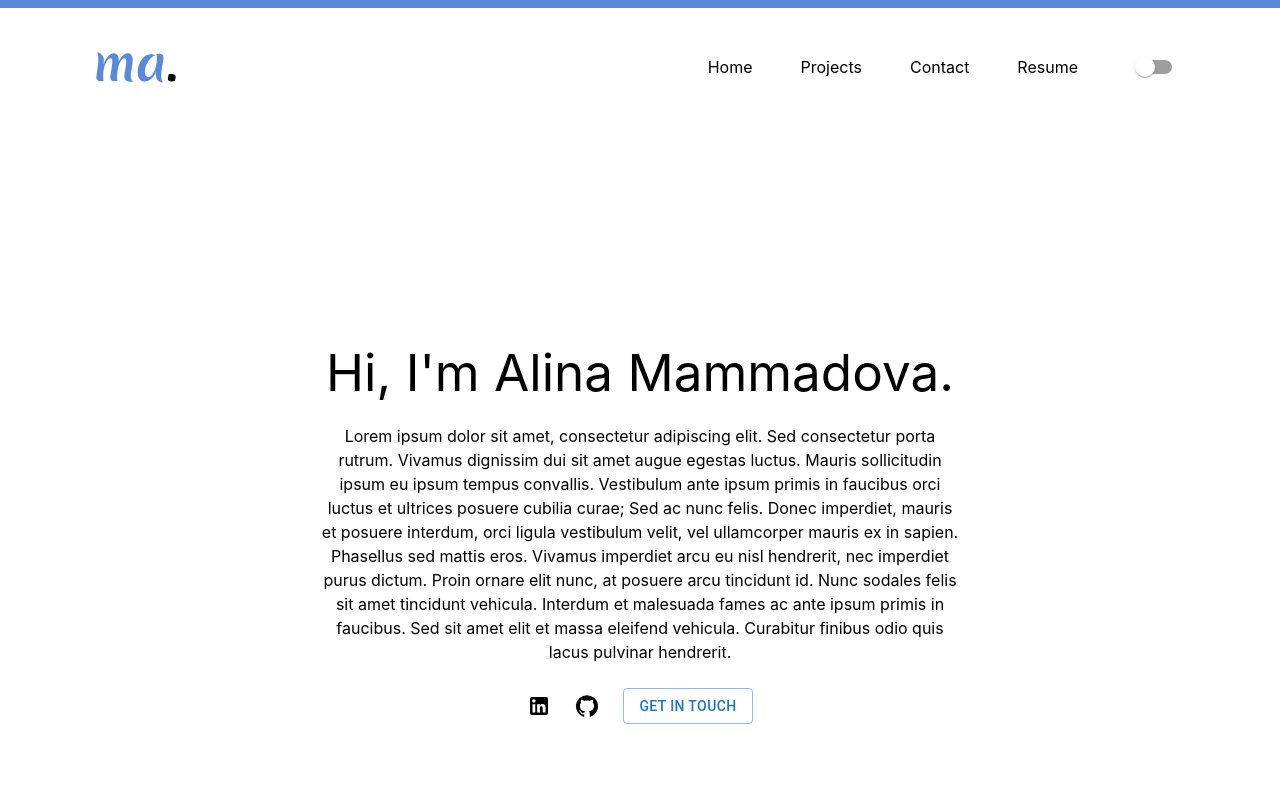
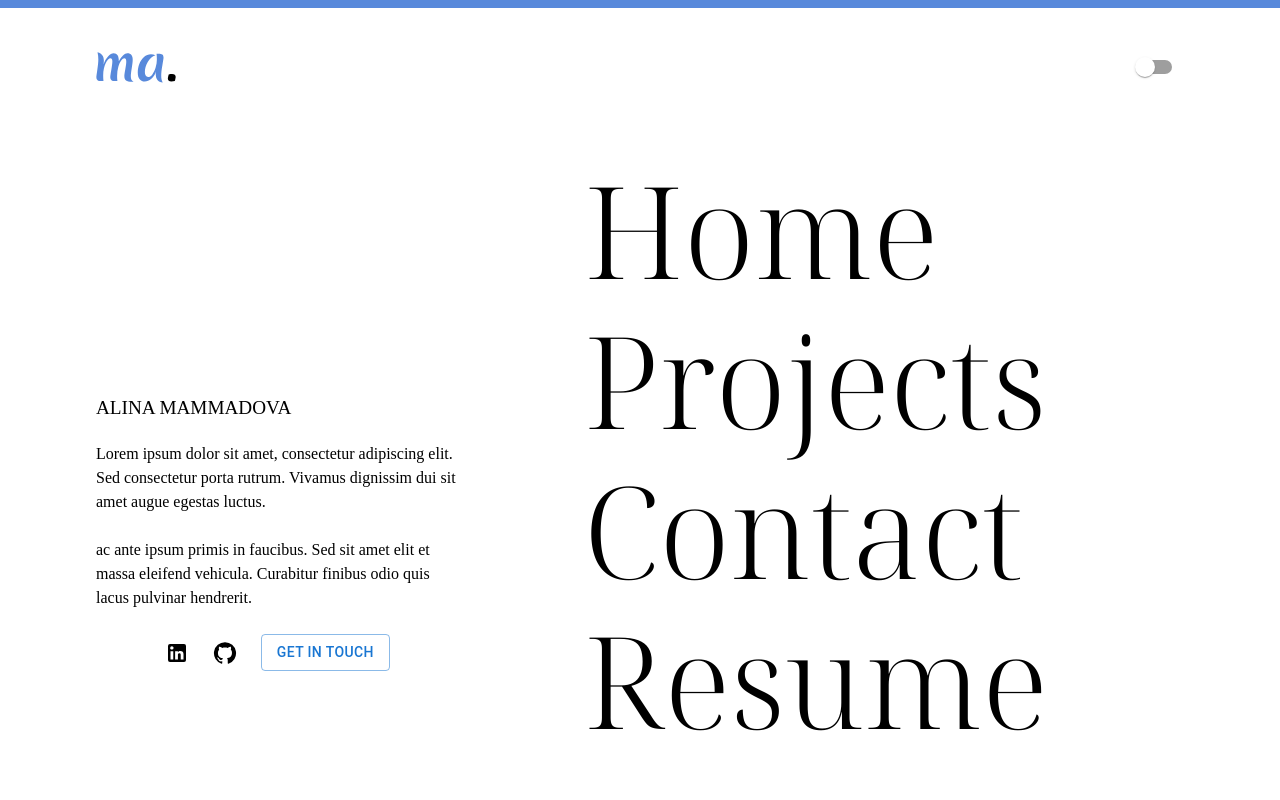
Before and after one commit to alinamva/Portfolio, a React (Vite) app: page / in a window 1280 px wide. Shown: the top 800 px of the page. Built offline with nearby package versions, Linux system fonts and the light colour scheme.

Commit message:
ui changes

```diff
--- a/index.html
+++ b/index.html
@@ -6,6 +6,10 @@
       rel="icon"
       type="image/svg+xml"
       href="./src/assets/logo.svg"
+    />
+    <link
+      href="https://fonts.googleapis.com/css2?family=Noto+Serif+Display:ital,wght@0,100..900;1,100..900&display=swap"
+      rel="stylesheet"
     />
     <meta
       name="viewport"
--- a/src/components/Header.tsx
+++ b/src/components/Header.tsx
@@ -3,7 +3,6 @@ import { Switch } from "@mui/material";
 import logo from "../assets/logo.svg";
 import logodark from "../assets/logodark.svg";
 import { Main } from "../layout";
-import { Link } from "react-scroll";
 const Header = ({ handleThemeSwitch, checked }: Main) => {
   return (
     <div className="py-12 px-24 flex justify-between items-center bg-midnight">
@@ -12,24 +11,6 @@ const Header = ({ handleThemeSwitch, checked }: Main) => {
         alt="Logo"
       />
       <div className="flex gap-12 items-center">
-        <ul className="flex gap-12 dark:text-white">
-          <li>Home</li>
-          <Link
-            to="projects"
-            smooth={true}
-            duration={500}
-          >
-            <li>Projects</li>
-          </Link>
-          <Link
-            to="contact"
-            smooth={true}
-            duration={500}
-          >
-            <li>Contact</li>
-          </Link>
-          <li>Resume</li>
-        </ul>
         <Switch
           onChange={handleThemeSwitch}
           defaultChecked={checked}
--- a/src/index.css
+++ b/src/index.css
@@ -2,76 +2,32 @@
 @tailwind components;
 @tailwind utilities;
 :root {
-  font-family: Inter, system-ui, Avenir, Helvetica, Arial, sans-serif;
+  font-family: "Montserrat";
   line-height: 1.5;
   font-weight: 400;
-
-  /* color-scheme: light dark; */
-  /* color: rgba(255, 255, 255, 0.87); */
-  /* background-color: #242424; */
 
   font-synthesis: none;
   text-rendering: optimizeLegibility;
   -webkit-font-smoothing: antialiased;
   -moz-osx-font-smoothing: grayscale;
 }
-/*
-a {
-  font-weight: 500;
-  color: #646cff;
-  text-decoration: inherit;
-}
-a:hover {
-  color: #535bf2;
+
+ul {
+  width: 600px;
 }
 
-body {
-  margin: 0;
-  display: flex;
-  place-items: center;
-  min-width: 320px;
-  min-height: 100vh;
+label {
+  cursor: pointer;
+}
+ul div {
+  font-size: 8rem;
+  height: 150px;
+  font-weight: 300;
+  font-family: "Noto Serif Display";
 }
 
-
-
-button {
-  border-radius: 8px;
-  border: 1px solid transparent;
-  padding: 0.6em 1.2em;
-  font-size: 1em;
-  font-weight: 500;
-  font-family: inherit;
-  background-color: #1a1a1a;
-  cursor: pointer;
-  transition: border-color 0.25s;
-}
-button:hover {
-  border-color: #646cff;
-}
-button:focus,
-button:focus-visible {
-  outline: 4px auto -webkit-focus-ring-color;
-}
-
-@media (prefers-color-scheme: light) {
-  :root {
-    color: #213547;
-    background-color: #ffffff;
-  }
-  a:hover {
-    color: #747bff;
-  }
-  button {
-    background-color: #f9f9f9;
-  }
-} */
-
-li {
-  cursor: pointer;
-}
 h1 {
-  font-size: 3.2em;
+  font-size: 1.2em;
   line-height: 1.1;
 }
 h2 {
@@ -80,6 +36,3 @@ h2 {
 h3 {
   font-size: 1.3rem;
 }
-/* body{
-  background-color: #dcdcdc;
-} */
--- a/src/pages/landing/components/Contact.tsx
+++ b/src/pages/landing/components/Contact.tsx
@@ -86,6 +86,7 @@ const Contact = () => {
         <div className="flex items-center justify-between">
           <Button
             variant="contained"
+            onClick={sendEmail}
             size="large"
           >
             Send
--- a/src/pages/landing/components/Greet.tsx
+++ b/src/pages/landing/components/Greet.tsx
@@ -4,18 +4,13 @@ import { Button } from "@mui/material";
 import { Link } from "react-scroll";
 const Greet = () => {
   return (
-    <div className="flex justify-center flex-col w-1/2 min-h-lvh text-center gap-6 ">
-      <h1>Hi, I'm Alina Mammadova.</h1>
+    <div className="flex justify-center flex-col w-1/3 min-h-lvh gap-6 ">
+      <h1>ALINA MAMMADOVA</h1>
       <article>
         Lorem ipsum dolor sit amet, consectetur adipiscing elit. Sed consectetur
         porta rutrum. Vivamus dignissim dui sit amet augue egestas luctus.
-        Mauris sollicitudin ipsum eu ipsum tempus convallis. Vestibulum ante
-        ipsum primis in faucibus orci luctus et ultrices posuere cubilia curae;
-        Sed ac nunc felis. Donec imperdiet, mauris et posuere interdum, orci
-        ligula vestibulum velit, vel ullamcorper mauris ex in sapien. Phasellus
-        sed mattis eros. Vivamus imperdiet arcu eu nisl hendrerit, nec imperdiet
-        purus dictum. Proin ornare elit nunc, at posuere arcu tincidunt id. Nunc
-        sodales felis sit amet tincidunt vehicula. Interdum et malesuada fames
+        <br />
+        <br />
         ac ante ipsum primis in faucibus. Sed sit amet elit et massa eleifend
         vehicula. Curabitur finibus odio quis lacus pulvinar hendrerit.
       </article>
--- /dev/null
+++ b/src/pages/landing/components/Routes.tsx
@@ -0,0 +1,38 @@
+import { Link } from "react-scroll";
+
+const Routes = () => {
+  return (
+    <div className="flex gap-12 ">
+      <ul className="flex flex-col  dark:text-white ">
+        <Link to="/">
+          <div className="group hover:translate-x-4 duration-700 ">
+            <label className=" not-italic group-hover:italic ">Home</label>
+          </div>
+        </Link>
+        <Link
+          to="projects"
+          smooth={true}
+          duration={500}
+        >
+          <div className="group hover:translate-x-4 duration-700 ">
+            <label className=" not-italic group-hover:italic ">Projects</label>
+          </div>
+        </Link>
+        <Link
+          to="contact"
+          smooth={true}
+          duration={500}
+        >
+          <div className="group hover:translate-x-4 duration-700 ">
+            <label className=" not-italic group-hover:italic ">Contact</label>
+          </div>
+        </Link>
+        <div className="group hover:translate-x-4 duration-700 ">
+          <label className=" not-italic group-hover:italic ">Resume</label>
+        </div>
+      </ul>
+    </div>
+  );
+};
+
+export default Routes;
--- a/src/pages/landing/index.tsx
+++ b/src/pages/landing/index.tsx
@@ -3,10 +3,14 @@ import Projects from "./components/Projects";
 // import { Button } from "../../ui/button";
 import { Element } from "react-scroll";
 import Contact from "./components/Contact";
+import Routes from "./components/Routes";
 const Landing = () => {
   return (
-    <div className="flex flex-col justify-center items-center g ap-20 w-full dark:text-white">
-      <Greet />
+    <div className="flex flex-col justify-center items-center gap-20 px-24 w-full dark:text-white">
+      <div className="flex w-full justify-between ">
+        <Greet />
+        <Routes />
+      </div>
       <Element name="projects">
         <Projects />
       </Element>
```
Also changed, not shown: 2 other files (tests, documents, lock files or other folders).
